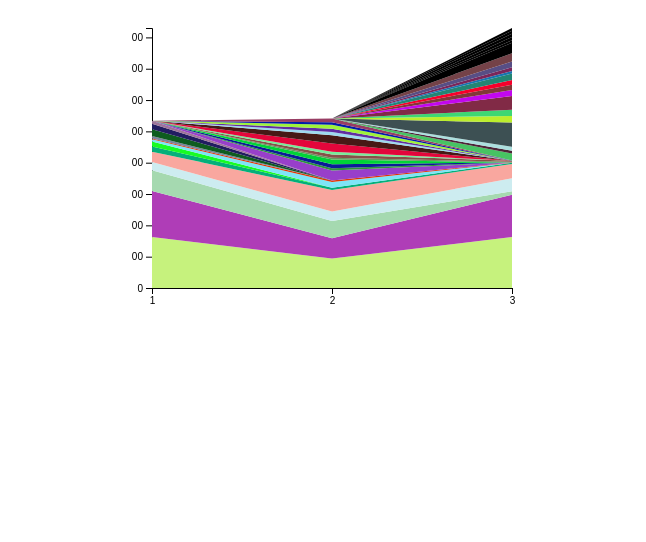
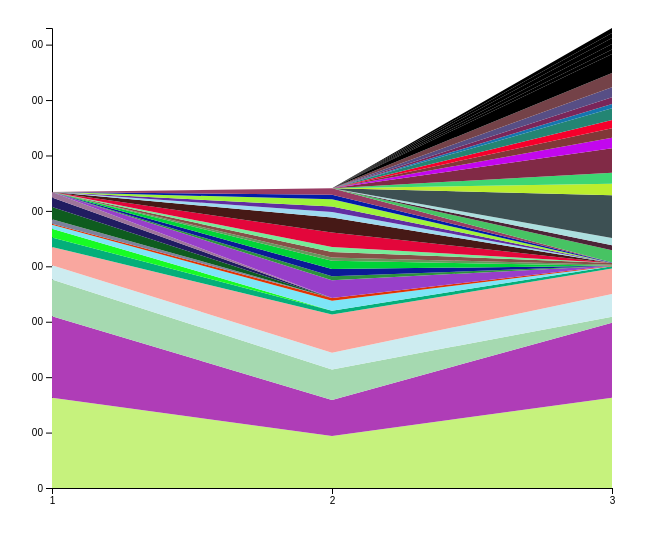
Before and after one commit to dacs30/stacked-area-chart-d3, a plain HTML site: page index.html in a window 1280 px wide. Shown: the whole page, without its empty margins (308-954 px from the left). Drawn offline with nearby package versions, Linux system fonts and the light colour scheme.

Commit message:
Update index.html
bigger chart

```diff
--- a/index.html
+++ b/index.html
@@ -122,7 +122,7 @@
         // dataFinal is an array of objects
         console.log(dataFinal);
 
-        var width = 400, height = 300, spacing = 40;
+        var width = 600, height = 500, spacing = 40;
 
         var xScale = d3.scaleLinear()
             .domain([d3.min(dataFinal, function (d) { return d.season; }), d3.max(dataFinal, function (d) { return d.season; })])
```
